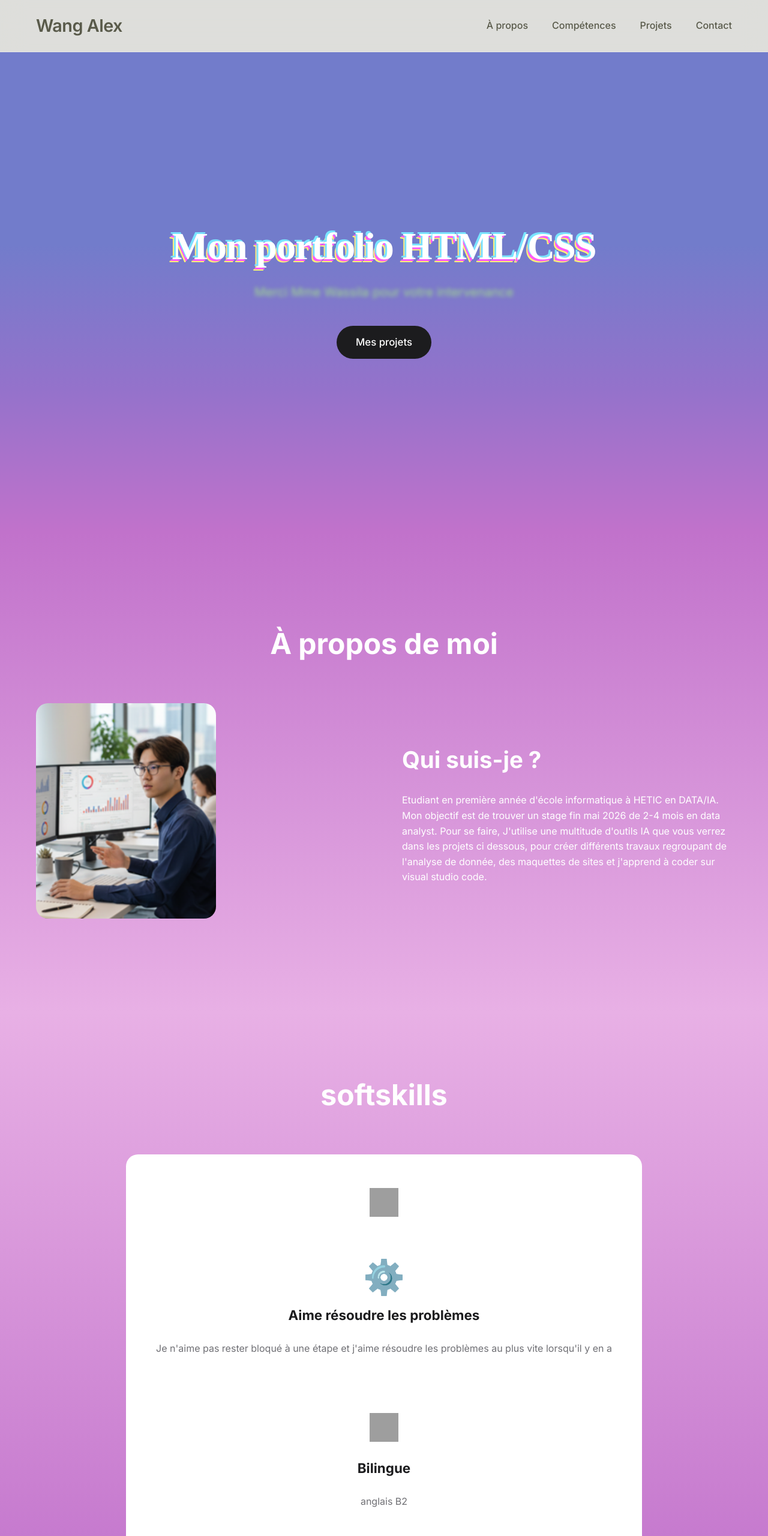
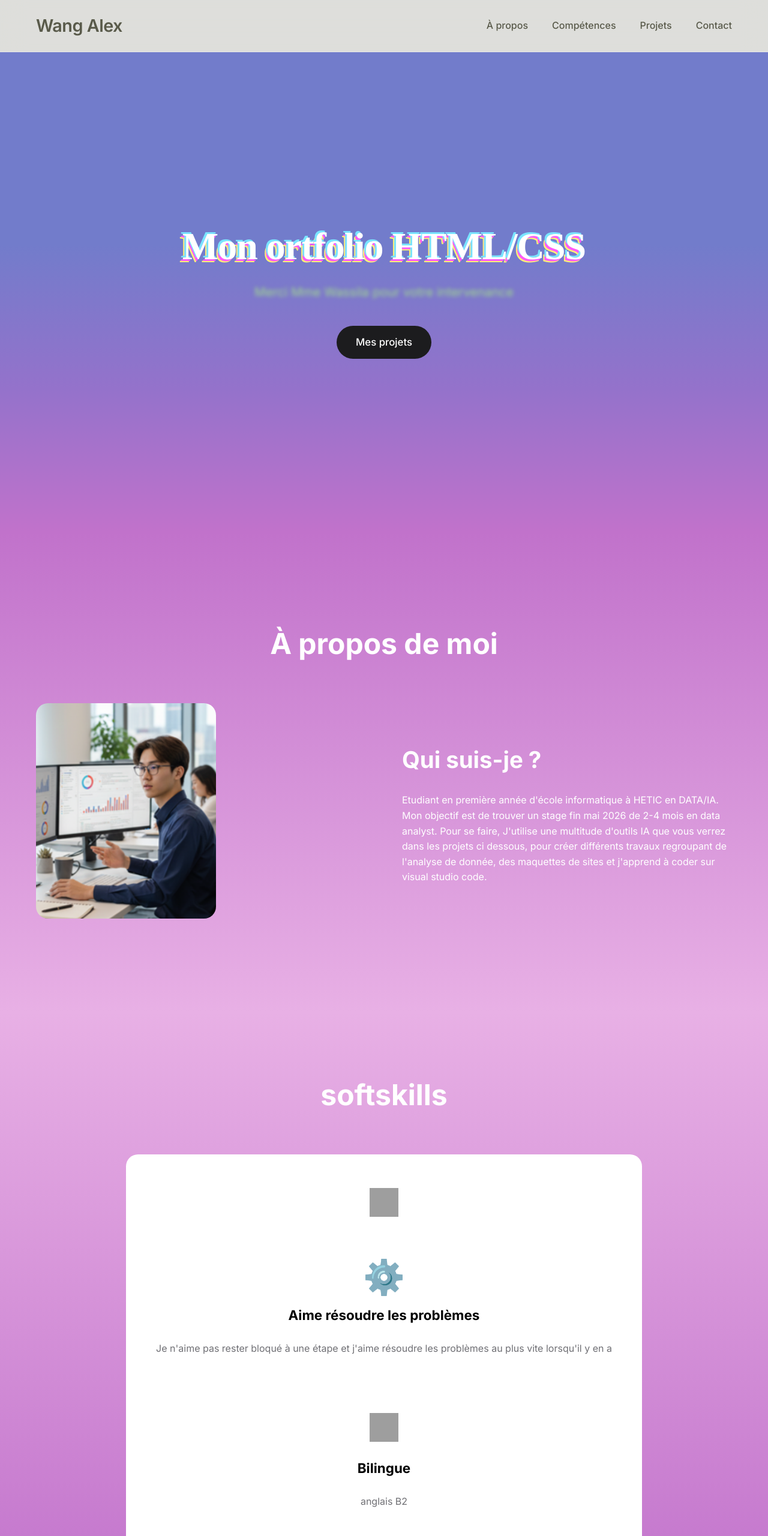
Before and after one commit to Alex243-d/Devoir-portfolio, a plain HTML site: page index.html in a window 1280 px wide. Shown: the top 2560 px of the page at 60% size. Drawn offline with Linux system fonts and the light colour scheme; grey boxes are pictures that could not be loaded; a web font is replaced by a local one.

Commit message:
j'ai enleve le p de portfolio

```diff
--- a/index.html
+++ b/index.html
@@ -28,7 +28,7 @@
   </header> <!-- ajout de deux effets hover dans le sous titre et le bouton "mes projets"= -->
   <section class="hero">
     <div class="container">
-      <h1> Mon portfolio HTML/CSS </h1>
+      <h1> Mon ortfolio HTML/CSS </h1>
       <p class="text-blur-out"> Merci Mme Wassila pour votre intervenance </p> <a href="#projects" class="cta-button slide-fwd-center ">Mes projets</a>
     </div>
   </section> <!--ajout d'une photo de moi créée par l'ia -->
--- a/style.css
+++ b/style.css
@@ -200,7 +200,7 @@ nav {
     font-size: 1.4rem; /* Taille de police identique */
     font-weight: 700;
     margin-bottom: 15px;
-    color: #1c1c1e;
+    color: #000000;
     min-height: 3.5rem; /* Réserve l'espace pour 2 lignes maximum */
     display: flex;
     align-items: center;
```
